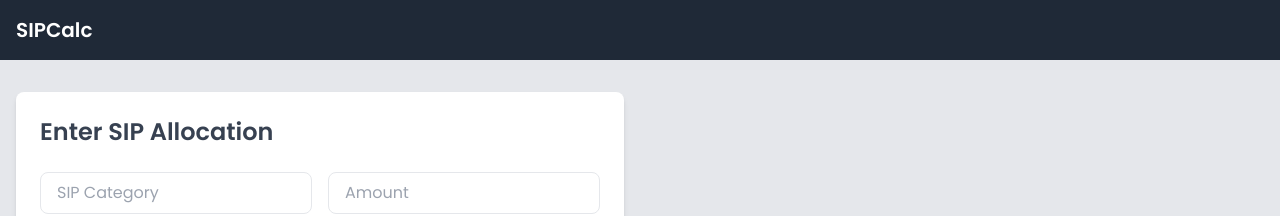
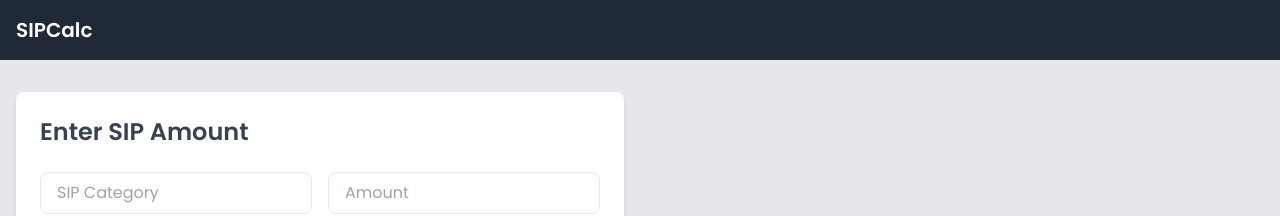
Before and after one commit to vishwakarmaranjeet/redux-toolkit, a React (Create React App) app: page / in a window 1280 px wide. Shown: the top 216 px of the page. Built offline with nearby package versions, Linux system fonts and the light colour scheme.

Commit message:
updated title

```diff
--- a/src/components/SipForm.js
+++ b/src/components/SipForm.js
@@ -33,7 +33,7 @@ function SIPForm({ onSubmit }) {
 
     return (
         <form onSubmit={handleSubmit} className="bg-white shadow-md rounded-lg p-6 w-full max-w-2xl mx-auto">
-            <h2 className="text-2xl font-semibold text-gray-700 mb-6">Enter SIP Allocation</h2>
+            <h2 className="text-2xl font-semibold text-gray-700 mb-6">Enter SIP Amount</h2>
 
             {sipList.map((item, index) => (
                 <div key={index} className="flex flex-col sm:flex-row sm:space-x-4 mb-4">
```
